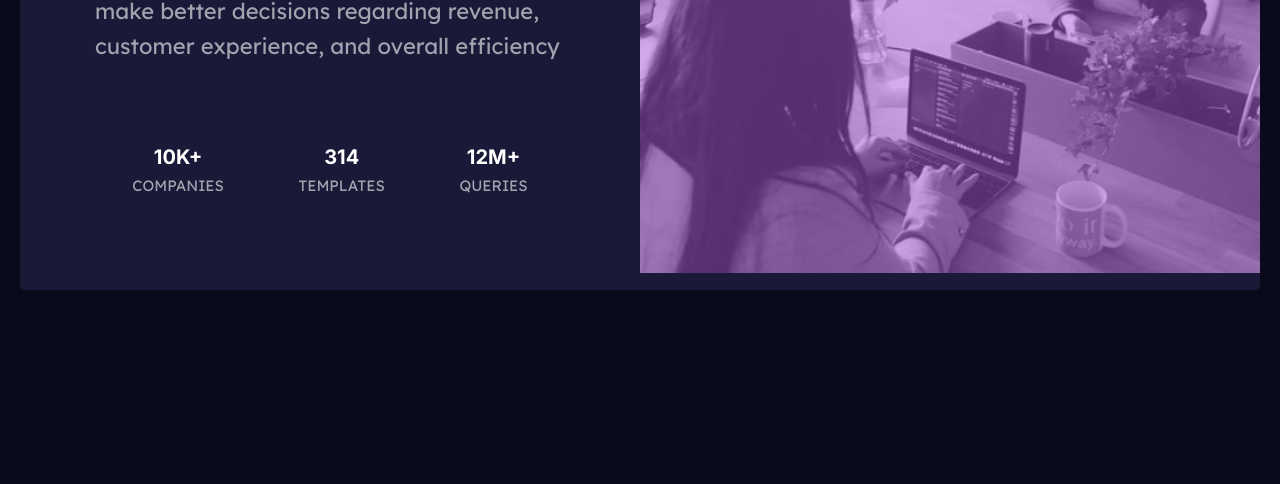
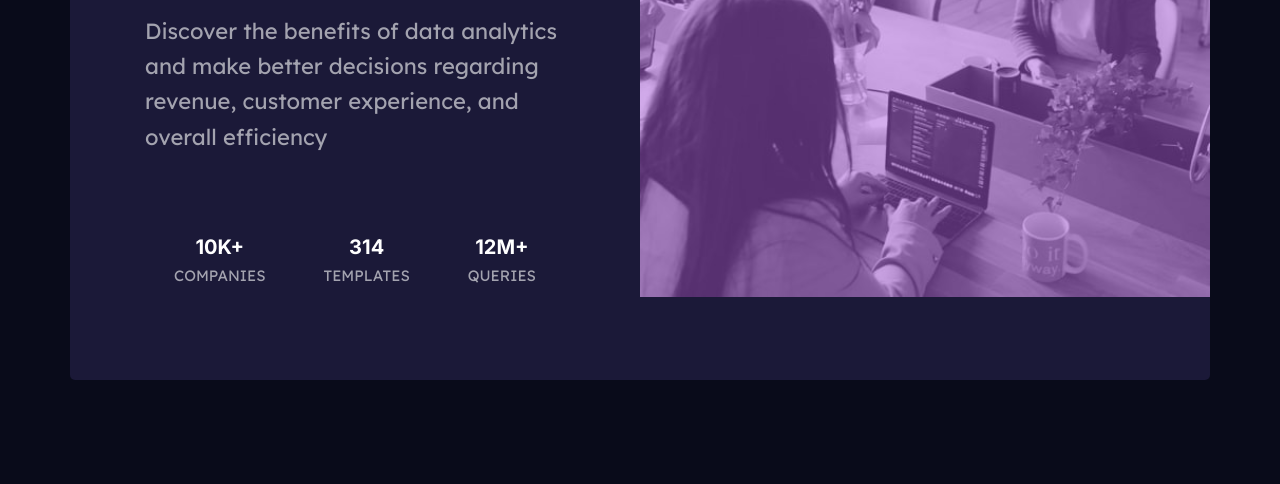
Before and after one commit to mosi3883/stats-preview-card-component, a plain HTML site: page index.html in a window 1280 px wide. Shown: the part 316-800 px from the top of the page. Drawn offline with Linux system fonts and the light colour scheme.

Commit message:
adding container

```diff
--- a/css/style.css
+++ b/css/style.css
@@ -30,6 +30,17 @@ body {
   background-color: var(--color-very-dark-blue);
   padding: 6rem 2rem;
   font-family: var(--font-secondary);
+}
+
+.container {
+  margin: 0 auto;
+  width: 90%;
+}
+
+@media screen and (min-width: 769px) {
+  .container {
+    width: 114rem;
+  }
 }
 
 .card {
--- a/index.html
+++ b/index.html
@@ -24,6 +24,7 @@
     <link rel="stylesheet" href="css/style.css" />
   </head>
   <body>
+    <div class="container">
       <div class="card">
         <div class="card__img-box">
           <picture class="card__img"
@@ -60,5 +61,6 @@
           </div>
         </div>
       </div>
+    </div>
   </body>
 </html>
```
Lines whose indentation alone changed are shown as unchanged.
